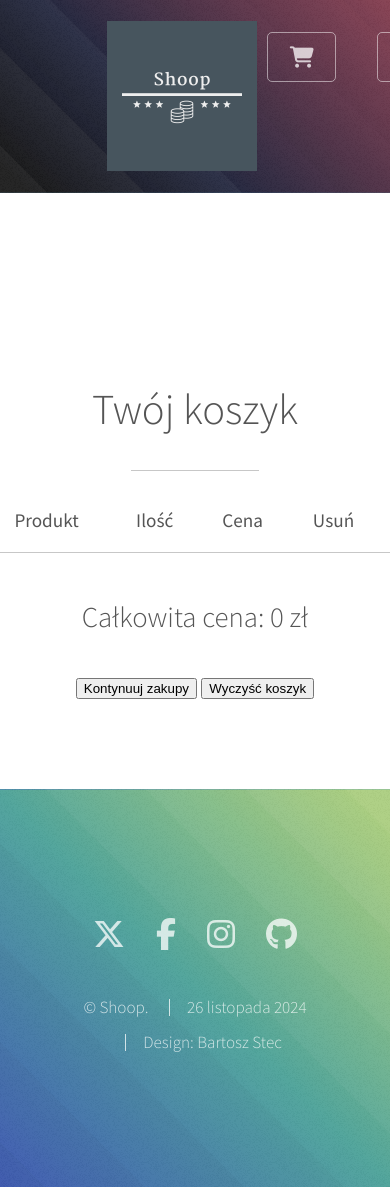
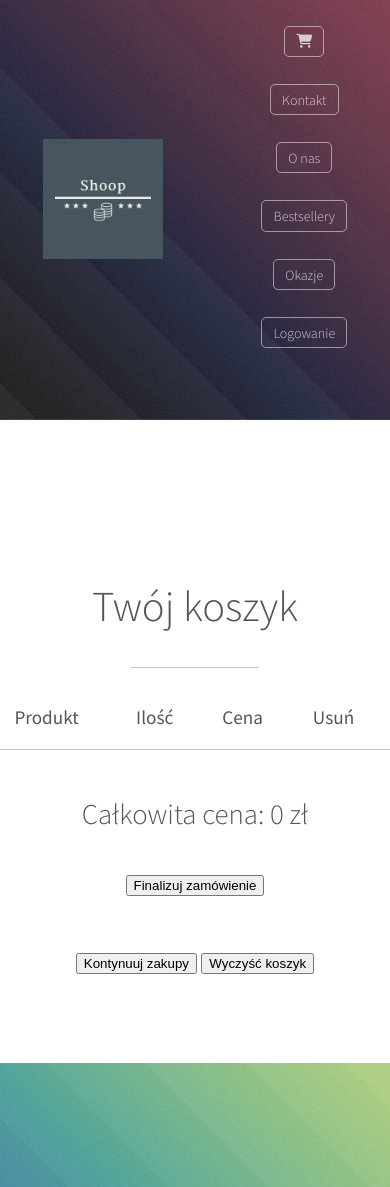
Before and after one commit to bartoszstec/Shoop-machine-learning, a Flask app: page /cart/view_cart in a window 390 px wide. Shown: the top 1187 px of the page. Run offline with Flask 3, Linux system fonts and the light colour scheme; lists and menus that the app fills with data are empty.

Commit message:
Dodano metodę finalizacji zamówienia w cart.py oraz stworzono model order.py służący do zarządzania zamówieniami, dodatkowo poprawiono responsywność menu na stronie

```diff
--- a/app.py
+++ b/app.py
@@ -5,7 +5,6 @@ from models.product import Product
 from auth.auth import auth
 from cart.cart import cart
 from sqlalchemy import or_
-from flask_sqlalchemy import SQLAlchemy
 
 # Inicjalizacja aplikacji Flask i załadowanie pliku konfiguracyjnego
 app = Flask(__name__)
--- a/auth/auth.py
+++ b/auth/auth.py
@@ -40,7 +40,7 @@ def register():
 
         # Sprawdzenie czy użytkownik już istnieje
         if Person.query.filter_by(login=login).first():
-            flash('Użytkownik już istnieje!', "error")
+            flash('Użytkownik o podanym loginie już istnieje!', "error")
             return redirect(url_for('auth.login'))
 
         # Utworzenie nowego użytkownika
--- a/cart/cart.py
+++ b/cart/cart.py
@@ -1,4 +1,8 @@
 from flask import Blueprint, session, request, jsonify, render_template, flash, redirect, url_for
+from models.product import Product
+from models.order import Order, OrderItem
+from extensions import db
+from datetime import datetime
 
 cart = Blueprint('cart', __name__)
 
@@ -22,12 +26,26 @@ def add_to_cart():
         flash('Musisz być zalogowany, aby zobaczyć tę stronę. Nie masz konta? Utwórz je klikając przycisk poniżej', "info")
         return jsonify({}), 401 #pusty json z kodem 401(brak autoryzacji)
 
+     # Sprawdź dostępność produktu w bazie danych
+    product = Product.query.get(product_id)
+    if not product:
+        flash('Produkt nie istnieje.', "danger")
+        return jsonify({}), 404
+
+    if product.quantity <= 0:
+        flash('Produkt jest niedostępny.', "warning")
+        return jsonify({}), 400
+
     if 'cart' not in session:
         session['cart'] = {}
 
     cart = session['cart']
 
     if product_id in cart:
+        # Sprawdź, czy dodanie kolejnej sztuki nie przekracza dostępności
+        if cart[product_id]['quantity'] + 1 > product.quantity:
+            flash('Brak wystarczającej ilości tego produktu w magazynie.', "warning")
+            return jsonify({}), 400
         cart[product_id]['quantity'] += 1
     else:
         cart[product_id] = {
@@ -56,3 +74,49 @@ def clear_cart():
     session.pop('cart', None)
     flash('Koszyk został wyczyszczony', "info")
     return jsonify()
+
+@cart.route('/finalization', methods=['POST'])
+def finalization():
+    if 'user_id' not in session:
+        flash('Musisz być zalogowany, aby złożyć zamówienie.', "info")
+        return redirect(url_for('auth.login'))
+
+    cart = session.get('cart', {})
+    if not cart:
+        flash('Koszyk jest pusty. Dodaj produkty, aby kontynuować.', "info")
+        return redirect(url_for('index'))
+
+    # Utwórz zamówienie
+    order = Order(
+        user_id=session['user_id'],
+        order_date=datetime.now(),
+        status='Pending'
+    )
+    db.session.add(order)
+    db.session.flush()  # Pobiera ID zamówienia przed commitem
+
+    for product_id, item in cart.items():
+        product = Product.query.get(product_id)
+        if not product or product.quantity < item['quantity']:
+            flash(f'Produkt {item["name"]} jest niedostępny w wymaganej ilości.', "warning")
+            return redirect(url_for('cart.view_cart'))
+
+        # Zmniejsz stan magazynowy
+        product.quantity -= item['quantity']
+
+        # Dodaj pozycję zamówienia
+        order_item = OrderItem(
+            order_id=order.id,
+            product_id=product.id,
+            quantity=item['quantity'],
+            price=item['price']
+        )
+        db.session.add(order_item)
+
+    # Zapisz zmiany w bazie danych
+    db.session.commit()
+
+    # Wyczyść koszyk
+    session.pop('cart', None)
+    flash('Zamówienie zostało złożone pomyślnie.', "success")
+    return redirect(url_for('cart.view_cart'))
--- a/static/assets/css/main.css
+++ b/static/assets/css/main.css
@@ -3328,3 +3328,91 @@ input, select, textarea {
 					margin-left: 0;
 					padding: 0;
 				}
+/* Media Queries */
+
+/* Styl dla ekranów max. 768px (tablety i małe laptopy) */
+@media screen and (max-width: 768px) {
+	#header nav ul {
+		flex-direction: column;
+		align-items: center;
+		gap: 10px;
+	}
+
+	#header nav ul li a {
+		width: 100%;
+		text-align: center;
+		padding: 0.8em;
+	}
+
+	#header .logo {
+		padding-left: 0;
+		margin-bottom: 1em;
+	}
+
+	.category-picture {
+		height: 300px;
+	}
+
+	.button-change {
+		flex-direction: column;
+		align-items: center;
+	}
+}
+
+/* Styl dla ekranów max. 480px (telefony w pionie) */
+@media screen and (max-width: 480px) {
+	#header nav ul {
+		flex-direction: column;
+		align-items: center;
+		gap: 8px;
+	}
+
+	#header nav ul li a {
+		font-size: 14px;
+		padding: 0.5em;
+	}
+
+	#header .logo img {
+		max-width: 100px;
+	}
+
+	.category-picture {
+		height: 200px;
+	}
+
+	.button-transform {
+		font-size: 14px;
+		padding: 8px 16px;
+	}
+
+	.komunikaty {
+		flex-direction: column;
+		padding: 10px;
+		margin-top: 10px;
+	}
+}
+
+@media screen and (max-width: 1431px) {
+    #header nav ul {
+        justify-content: flex-start; /* Dopasowuje nawigację do lewej */
+        flex-wrap: wrap; /* Pozwala elementom przechodzić do następnego wiersza */
+        gap: 15px; /* Zmniejszony odstęp między elementami */
+    }
+
+    #header nav ul li {
+        margin-bottom: 5px; /* Dodaj trochę miejsca między wierszami */
+    }
+
+    #header nav ul li a {
+        font-size: 14px; /* Zmniejsz czcionkę dla przycisków */
+        padding: 0.4em 0.8em; /* Dopasuj wewnętrzne odstępy */
+    }
+
+    #header .logo {
+        padding-left: 2em; /* Zmniejsz odstęp od lewej strony */
+    }
+
+    #header .logo img {
+        max-width: 120px; /* Zmniejsz logo */
+    }
+}
--- a/templates/cart.html
+++ b/templates/cart.html
@@ -38,6 +38,9 @@
 
         <!-- Dalsze kroki (np. realizacja zamówienia) -->
         <div>
+            <form action="{{ url_for('cart.finalization') }}" method="POST">
+                <button type="submit">Finalizuj zamówienie</button>
+            </form>
             <button onclick="window.location.href='/'">Kontynuuj zakupy</button>
             <button onclick="clearCart()">Wyczyść koszyk</button>
         </div>
```
Also changed, not shown: models/order.py (added, +28 -0 lines), templates/adminpage.html (+33 -32 lines).
